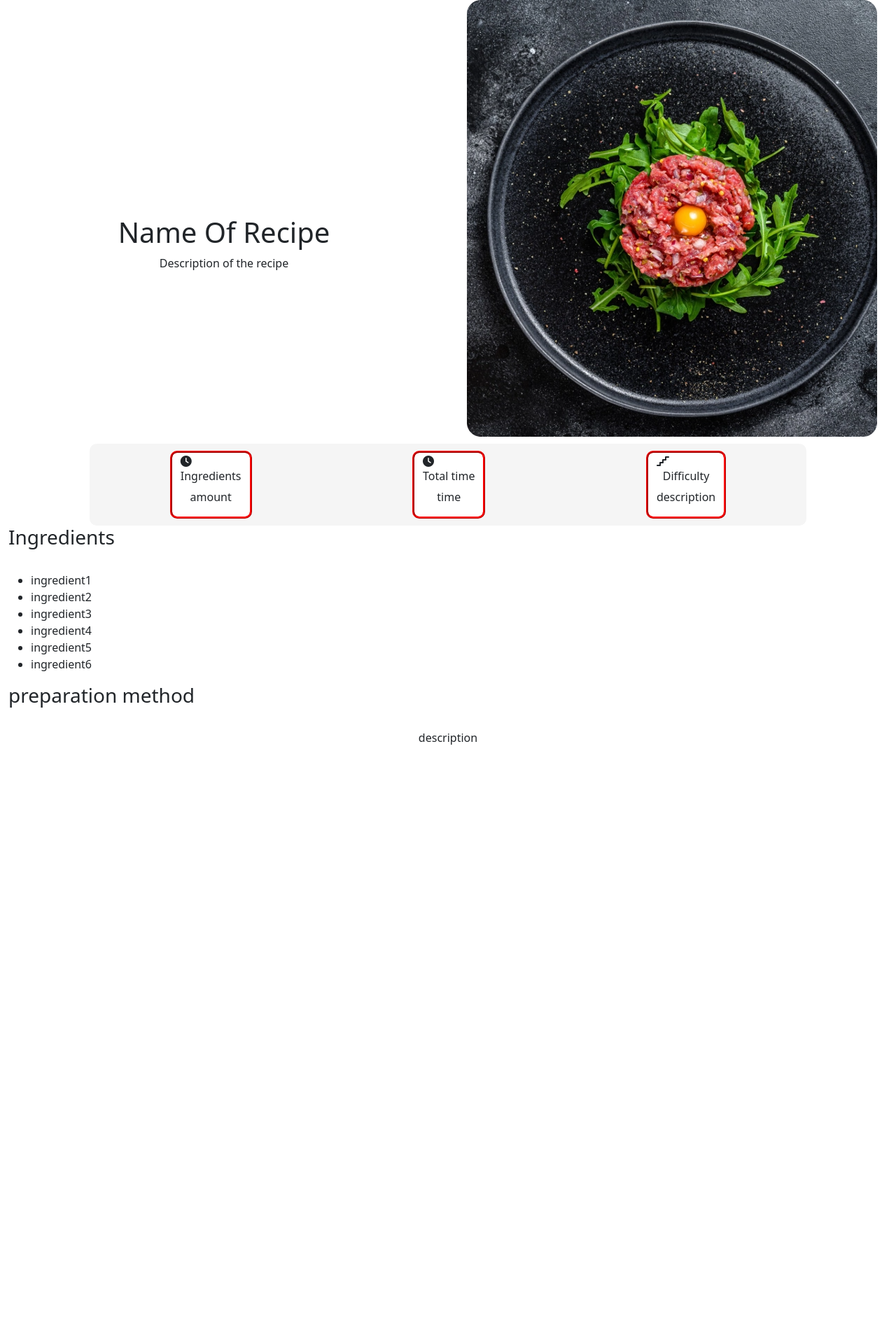
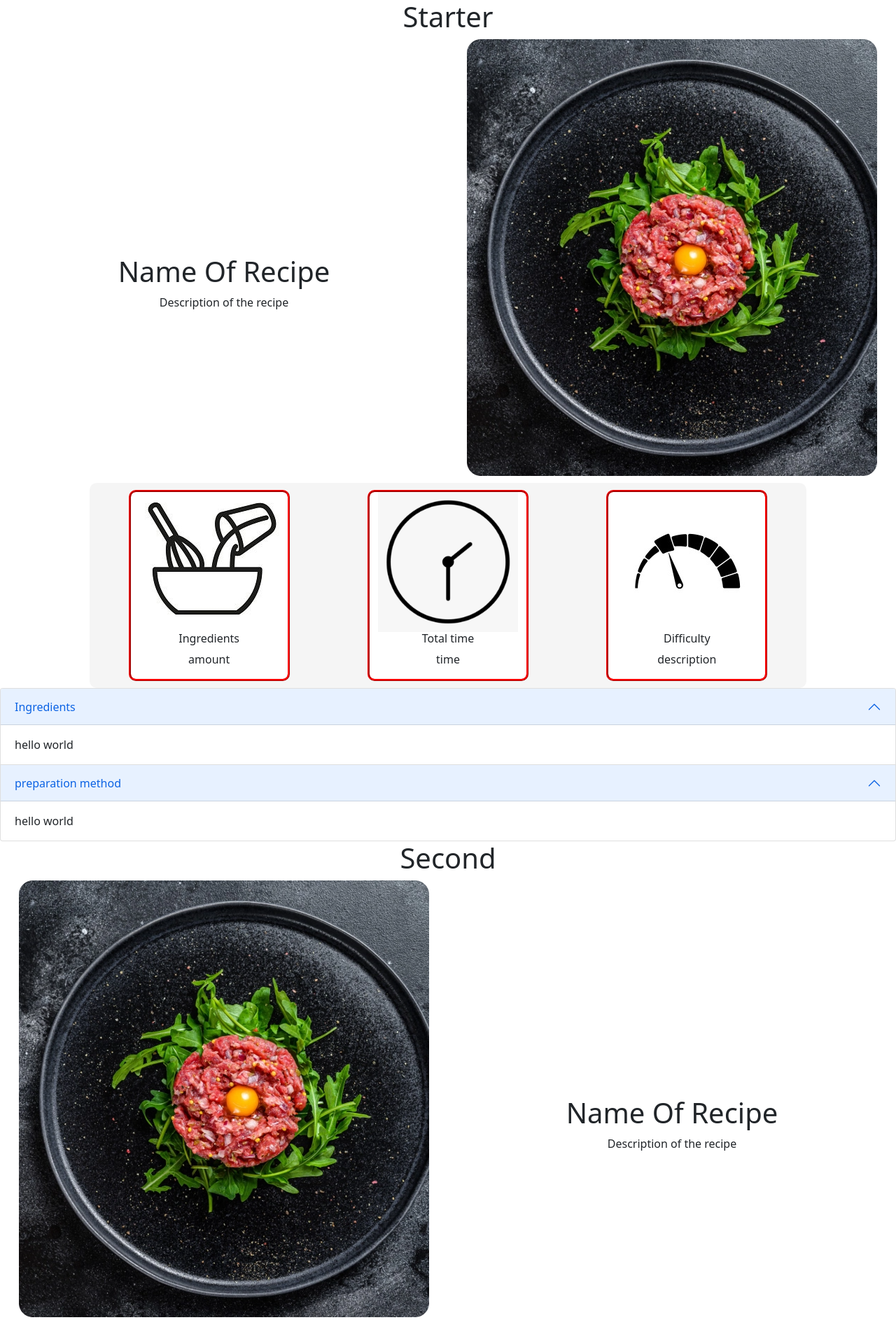
Before and after one commit to omrigr-code/webproject, a PHP site: page /Recipes_page.html in a window 1280 px wide. Shown: the part 102-1988 px from the top of the page at 70% size. Before the commit the page ends 1166 px from the top, so only its background shows below. Run offline with PHP 8.4, Linux system fonts and the light colour scheme; some libraries are stand-ins or nearby versions.

Commit message:
omri accordion

```diff
--- a/Recipes_page.css
+++ b/Recipes_page.css
@@ -1,3 +1,6 @@
+h1{
+    text-align: center;
+}
 #head {
     margin-bottom: 10px;
 }
@@ -30,9 +33,8 @@
     border-radius: 10px;
 }
 #info .img-me {
-    max-width: 100%;
-    height: 100%;
-    width: 100%;
+    max-width: fit-content;
+    height: 200px;
     display: block;
     margin-left: auto;
     margin-right: auto;
--- a/Recipes_page.html
+++ b/Recipes_page.html
@@ -11,6 +11,7 @@
     <link href="https://cdn.jsdelivr.net/npm/bootstrap@5.1.3/dist/css/bootstrap.min.css" rel="stylesheet" integrity="sha384-1BmE4kWBq78iYhFldvKuhfTAU6auU8tT94WrHftjDbrCEXSU1oBoqyl2QvZ6jIW3" crossorigin="anonymous">
 </head>
 <script src="https://kit.fontawesome.com/82bc52e7cb.js" crossorigin="anonymous"></script>
+<script src="https://cdn.jsdelivr.net/npm/bootstrap@5.1.3/dist/js/bootstrap.bundle.min.js" integrity="sha384-ka7Sk0Gln4gmtz2MlQnikT1wXgYsOg+OMhuP+IlRH9sENBO0LRn5q+8nbTov4+1p" crossorigin="anonymous"></script>
 
 <body>
     <div class="container-fluid">
@@ -45,7 +46,7 @@
             </nav>
         </div>
     </div>
-
+    <H1>Starter</H1>
     <section id="head">
         <div class="container-fluid">
             <div class="row rowwidth">
@@ -64,17 +65,17 @@
         <div class="container-fluid">
             <div class="row ">
                 <div class="col-xl-4 col-lg-12 col-md-12 box">
-                    <i class="fa-solid fa-clock"></i>
+                    <img class="img-me" src="images\Ingridients.jpeg" alt="main picture">
                     <h6>Ingredients</h6>
                     <p>amount</p>
                 </div>
                 <div class="col-xl-4 col-lg-12 col-md-12 box">
-                    <i class="fa-solid fa-clock"></i>
+                    <img class="img-me" src="images\Time.jpeg" alt="main picture">
                     <h6>Total time</h6>
                     <p>time</p>
                 </div>
                 <div class="col-xl-4 col-lg-12 col-md-12 box">
-                    <i class="fa-solid fa-stairs"></i>
+                    <img class="img-me" src="images\Difficulty.jpeg" alt="main picture">
                     <h6>Difficulty</h6>
                     <p>description</p>
                 </div>
@@ -84,35 +85,254 @@
 
     </section>
 
-    <section id="Ingredients">
+    <div class="accordion" id="Description">
+        <div class="accordion-item">
+          <h2 class="accordion-header" id="headingOne">
+            <button class="accordion-button" type="button"
+            data-bs-toggle="collapse" data-bs-target="#collapseOne"
+            aria-expanded="true" aria-controls="collapseOne">
+                Ingredients
+            </button>
+          </h2>
+          <div id="collapseOne" class=" collapse show"
+          aria-labelledby="headingOne" data-bs-parent="#Description">
+            <div class="accordion-body">
+                hello world
+            </div>
+          </div>
+        </div>
+        <div class="accordion-item">
+            <h2 class="accordion-header" id="headingTwo">
+              <button class="accordion-button" type="button"
+              data-bs-toggle="collapse" data-bs-target="#collapseTwo"
+              aria-expanded="true" aria-controls="collapseTwo">
+              preparation method
+              </button>
+            </h2>
+            <div id="collapseTwo" class=" collapse show"
+            aria-labelledby="headingTwo" data-bs-parent="#Description">
+              <div class="accordion-body">
+                  hello world
+              </div>
+            </div>
+          </div>
+    </div>
+
+    <h1>Second</h1>
+    <section id="head">
         <div class="container-fluid">
-            <div class="row">
-                <div class="col-md-12">
-                    <h3>Ingredients</h3> <br>
-                    <ul>
-                        <li>ingredient1</li>
-                        <li>ingredient2</li>
-                        <li>ingredient3</li>
-                        <li>ingredient4</li>
-                        <li>ingredient5</li>
-                        <li>ingredient6</li>
-                    </ul>
-
+            <div class="row rowwidth">
+                <div class="col-lg-6 col-md-12">
+                    <img class="img-me" src="images\firstdish.png" alt="main picture">
+                </div>
+                <div class="col-lg-6 col-md-12">
+                    <h1>Name Of Recipe</h1>
+                    <p>Description of the recipe</p>
                 </div>
             </div>
         </div>
     </section>
 
-    <section id="preparation method">
+    <section id="info">
         <div class="container-fluid">
-            <div class="row">
-                <div class="col-md-12">
-                    <h3>preparation method</h3> <br>
+            <div class="row ">
+                <div class="col-xl-4 col-lg-12 col-md-12 box">
+                    <img class="img-me" src="images\Ingridients.jpeg" alt="main picture">
+                    <h6>Ingredients</h6>
+                    <p>amount</p>
+                </div>
+                <div class="col-xl-4 col-lg-12 col-md-12 box">
+                    <img class="img-me" src="images\Time.jpeg" alt="main picture">
+                    <h6>Total time</h6>
+                    <p>time</p>
+                </div>
+                <div class="col-xl-4 col-lg-12 col-md-12 box">
+                    <img class="img-me" src="images\Difficulty.jpeg" alt="main picture">
+                    <h6>Difficulty</h6>
                     <p>description</p>
+                </div>
+
+            </div>
+        </div>
+
+    </section>
+
+    <div class="accordion" id="Description">
+        <div class="accordion-item">
+          <h2 class="accordion-header" id="headingOne">
+            <button class="accordion-button" type="button"
+            data-bs-toggle="collapse" data-bs-target="#collapseOne"
+            aria-expanded="true" aria-controls="collapseOne">
+                Ingredients
+            </button>
+          </h2>
+          <div id="collapseOne" class=" collapse show"
+          aria-labelledby="headingOne" data-bs-parent="#Description">
+            <div class="accordion-body">
+                hello world
+            </div>
+          </div>
+        </div>
+        <div class="accordion-item">
+            <h2 class="accordion-header" id="headingTwo">
+              <button class="accordion-button" type="button"
+              data-bs-toggle="collapse" data-bs-target="#collapseTwo"
+              aria-expanded="true" aria-controls="collapseTwo">
+              preparation method
+              </button>
+            </h2>
+            <div id="collapseTwo" class=" collapse show"
+            aria-labelledby="headingTwo" data-bs-parent="#Description">
+              <div class="accordion-body">
+                  hello world
+              </div>
+            </div>
+          </div>
+    </div>
+
+    <h1>Third</h1>
+    <section id="head">
+        <div class="container-fluid">
+            <div class="row rowwidth">
+                <div class="col-lg-6 col-md-12">
+                    <h1>Name Of Recipe</h1>
+                    <p>Description of the recipe</p>
+                </div>
+                <div class="col-lg-6 col-md-12">
+                    <img class="img-me" src="images\firstdish.png" alt="main picture">
                 </div>
             </div>
         </div>
     </section>
+
+    <section id="info">
+        <div class="container-fluid">
+            <div class="row ">
+                <div class="col-xl-4 col-lg-12 col-md-12 box">
+                    <img class="img-me" src="images\Ingridients.jpeg" alt="main picture">
+                    <h6>Ingredients</h6>
+                    <p>amount</p>
+                </div>
+                <div class="col-xl-4 col-lg-12 col-md-12 box">
+                    <img class="img-me" src="images\Time.jpeg" alt="main picture">
+                    <h6>Total time</h6>
+                    <p>time</p>
+                </div>
+                <div class="col-xl-4 col-lg-12 col-md-12 box">
+                    <img class="img-me" src="images\Difficulty.jpeg" alt="main picture">
+                    <h6>Difficulty</h6>
+                    <p>description</p>
+                </div>
+
+            </div>
+        </div>
+
+    </section>
+
+    <div class="accordion" id="Description">
+        <div class="accordion-item">
+          <h2 class="accordion-header" id="headingOne">
+            <button class="accordion-button" type="button"
+            data-bs-toggle="collapse" data-bs-target="#collapseOne"
+            aria-expanded="true" aria-controls="collapseOne">
+                Ingredients
+            </button>
+          </h2>
+          <div id="collapseOne" class=" collapse show"
+          aria-labelledby="headingOne" data-bs-parent="#Description">
+            <div class="accordion-body">
+                hello world
+            </div>
+          </div>
+        </div>
+        <div class="accordion-item">
+            <h2 class="accordion-header" id="headingTwo">
+              <button class="accordion-button" type="button"
+              data-bs-toggle="collapse" data-bs-target="#collapseTwo"
+              aria-expanded="true" aria-controls="collapseTwo">
+              preparation method
+              </button>
+            </h2>
+            <div id="collapseTwo" class=" collapse show"
+            aria-labelledby="headingTwo" data-bs-parent="#Description">
+              <div class="accordion-body">
+                  hello world
+              </div>
+            </div>
+          </div>
+    </div>
+    <h1>Desert</h1>
+    <section id="head">
+        <div class="container-fluid">
+            <div class="row rowwidth">
+                <div class="col-lg-6 col-md-12">
+                    <img class="img-me" src="images\firstdish.png" alt="main picture">
+                </div>
+                <div class="col-lg-6 col-md-12">
+                    <h1>Name Of Recipe</h1>
+                    <p>Description of the recipe</p>
+                </div>
+            </div>
+        </div>
+    </section>
+
+    <section id="info">
+        <div class="container-fluid">
+            <div class="row ">
+                <div class="col-xl-4 col-lg-12 col-md-12 box">
+                    <img class="img-me" src="images\Ingridients.jpeg" alt="main picture">
+                    <h6>Ingredients</h6>
+                    <p>amount</p>
+                </div>
+                <div class="col-xl-4 col-lg-12 col-md-12 box">
+                    <img class="img-me" src="images\Time.jpeg" alt="main picture">
+                    <h6>Total time</h6>
+                    <p>time</p>
+                </div>
+                <div class="col-xl-4 col-lg-12 col-md-12 box">
+                    <img class="img-me" src="images\Difficulty.jpeg" alt="main picture">
+                    <h6>Difficulty</h6>
+                    <p>description</p>
+                </div>
+
+            </div>
+        </div>
+
+    </section>
+
+    <div class="accordion" id="Description">
+        <div class="accordion-item">
+          <h2 class="accordion-header" id="headingOne">
+            <button class="accordion-button" type="button"
+            data-bs-toggle="collapse" data-bs-target="#collapseOne"
+            aria-expanded="true" aria-controls="collapseOne">
+                Ingredients
+            </button>
+          </h2>
+          <div id="collapseOne" class=" collapse show"
+          aria-labelledby="headingOne" data-bs-parent="#Description">
+            <div class="accordion-body">
+                hello world
+            </div>
+          </div>
+        </div>
+        <div class="accordion-item">
+            <h2 class="accordion-header" id="headingTwo">
+              <button class="accordion-button" type="button"
+              data-bs-toggle="collapse" data-bs-target="#collapseTwo"
+              aria-expanded="true" aria-controls="collapseTwo">
+              preparation method
+              </button>
+            </h2>
+            <div id="collapseTwo" class=" collapse show"
+            aria-labelledby="headingTwo" data-bs-parent="#Description">
+              <div class="accordion-body">
+                  hello world
+              </div>
+            </div>
+          </div>
+    </div>
+
 </body>
 
 </html>
```
Also changed, not shown: images/Difficulty.jpeg (added), images/Ingridients.jpeg (added), images/Swiss House _ س1ويس هاوس.jpg (added), images/Swiss House _ سويس هاوس.jpg, images/Time.jpeg (added).
